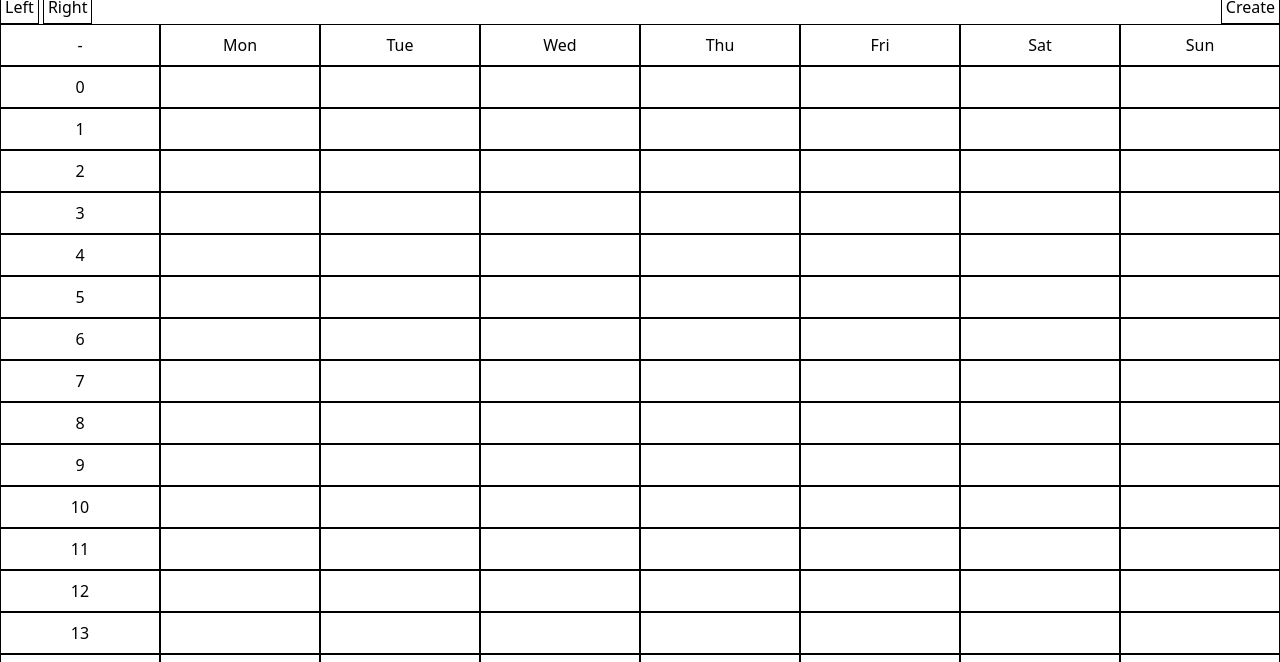
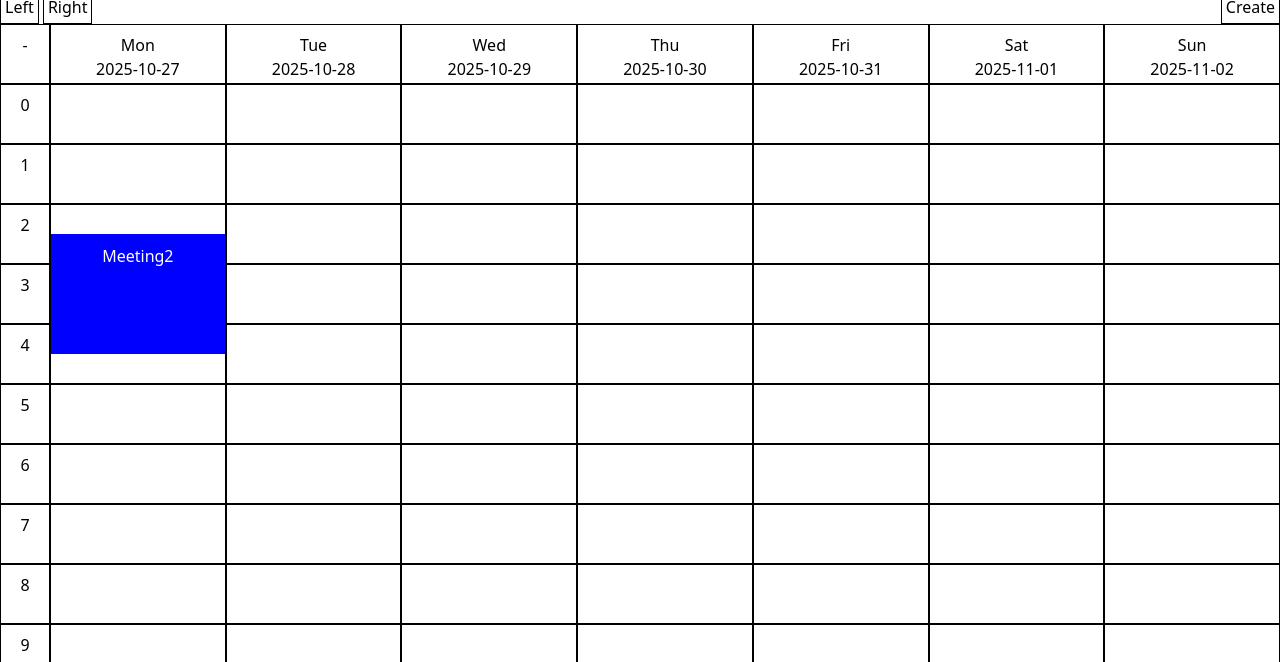
Before and after one commit to amineElgaini/JS-challenges, a website: page pages/calender/index.html in a window 1280 px wide. Shown: the part 138-800 px from the top of the page. Drawn offline with Linux system fonts and the light colour scheme.

Commit message:
print reservations

```diff
--- a/pages/calender/index.html
+++ b/pages/calender/index.html
@@ -25,7 +25,7 @@
         <button id="createReservation" class="border p-1">Create</button>
       </div>
 
-      <div id="calender" class="grid grid-cols-8"></div>
+      <div id="calender" class="grid grid-cols-[50px_repeat(7,1fr)]"></div>
     </main>
 
     <section
@@ -55,7 +55,6 @@
           >
           <input
             type="text"
-            required
             id="eventTitle"
             placeholder="Enter event title"
             class="w-full border rounded px-3 py-2 focus:outline-none focus:ring-2 focus:ring-blue-400"
@@ -70,7 +69,6 @@
           <input
             id="event-date"
             type="date"
-            required
             class="w-full border rounded px-3 py-2 focus:outline-none focus:ring-2 focus:ring-blue-400"
           />
         </div>
@@ -82,7 +80,6 @@
           >
           <input
             type="number"
-            required
             id="persons"
             min="1"
             placeholder="Enter number of persons"
@@ -98,7 +95,6 @@
               id="start-hour"
               type="number"
               min="0"
-              required
               max="23"
               placeholder="HH"
               class="w-1/2 border rounded px-3 py-2 focus:outline-none focus:ring-2 focus:ring-blue-400"
@@ -107,7 +103,6 @@
               id="start-min"
               type="number"
               min="0"
-              required
               max="59"
               placeholder="MM"
               class="w-1/2 border rounded px-3 py-2 focus:outline-none focus:ring-2 focus:ring-blue-400"
@@ -123,7 +118,6 @@
               id="end-hour"
               type="number"
               min="0"
-              required
               max="23"
               placeholder="HH"
               class="w-1/2 border rounded px-3 py-2 focus:outline-none focus:ring-2 focus:ring-blue-400"
@@ -132,7 +126,6 @@
               id="end-min"
               type="number"
               min="0"
-              required
               max="59"
               placeholder="MM"
               class="w-1/2 border rounded px-3 py-2 focus:outline-none focus:ring-2 focus:ring-blue-400"
--- a/pages/calender/main.js
+++ b/pages/calender/main.js
@@ -37,26 +37,26 @@ function getWeekDays(pagination = 0) {
 let reservations = {
   "2025-10-27": [
     {
-      startHour: "10",
-      startMin: "30",
-      endHour: "12",
-      endMin: "00",
+      startHour: 10,
+      startMin: 30,
+      endHour: 12,
+      endMin: 0,
       title: "Meeting",
     },
     {
-      startHour: "2",
-      startMin: "30",
-      endHour: "4",
-      endMin: "00",
+      startHour: 2,
+      startMin: 30,
+      endHour: 4,
+      endMin: 30,
       title: "Meeting2",
     },
   ],
   "2025-10-28": [
     {
-      startHour: "14",
-      startMin: "00",
-      endHour: "15",
-      endMin: "30",
+      startHour: 14,
+      startMin: 0,
+      endHour: 15,
+      endMin: 30,
       title: "Lunch",
     },
   ],
@@ -75,16 +75,18 @@ function isItAlreadyReserved(date, startHour, startMin, endHour, endMin) {
   startTime = startHour * 60 + startMin;
   endTime = endHour * 60 + endMin;
 
+  for (const event of reservations[date]) {
+    takendStartTime = event.startHour * 60 + event.startMin;
+    takendEndTime = event.endHour * 60 + event.endMin;
 
-  for (const event of reservations[date]) {
-    takendStartTime = +event.startHour * 60 + +event.startMin;
-    takendEndTime = +event.endHour * 60 + +event.endMin;
-
-    if (startTime >= takendStartTime && startTime < takendEndTime) {
-      console.log("you reservation can't start here");
+    if (
+      (startTime >= takendStartTime && startTime < takendEndTime) ||
+      (endTime < takendStartTime && endTime >= takendStartTime)
+    ) {
+      alert("reservation false");
       return false;
-    } else if (endTime < takendStartTime && endTime >= takendStartTime) {
-      console.log("your reservation can't end here");
+    } else if (startTime < takendStartTime && endTime > startTime) {
+      alert("reservation false");
       return false;
     }
   }
@@ -92,8 +94,47 @@ function isItAlreadyReserved(date, startHour, startMin, endHour, endMin) {
   return true;
 }
 
-function printReservation(reservation) {}
+const reservationSpacing = {
+  0: 0,
+  15: 25,
+  30: 50,
+  45: 75,
+};
 
+function printNewReservation(newReservation, date) {
+  // date = "2025-10-27";
+  // newReservation = reservations["2025-10-27"][0];
+  // console.log(date,newReservation);
+
+  const element = document.querySelector(
+    `[data-date="${date}"][data-hour="${newReservation.startHour}"]`
+  );
+  // console.log(element);
+  element.style.position = "relative";
+
+  const reservationElement = document.createElement("div");
+  reservationElement.innerHTML = `
+    ${newReservation.title}
+  `;
+  // console.log(reservationSpacing[newReservation.startMin]);
+  let top = reservationSpacing[newReservation.startMin];
+  startTime = newReservation.startHour * 60 + newReservation.startMin;
+  endTime = newReservation.endHour * 60 + newReservation.endMin;
+  let height = endTime - startTime;
+  console.log(height);
+
+  reservationElement.style.cssText = `
+    position: absolute;
+    top: ${top}%;
+    height: ${height}px;
+    left: 0;
+    width: 100%;
+    background-color: blue;
+    color: white;
+    padding: 10px;
+    `;
+  element.appendChild(reservationElement);
+}
 save.addEventListener("click", (e) => {
   e.preventDefault();
 
@@ -105,25 +146,25 @@ save.addEventListener("click", (e) => {
   const endHour = +endHourInput.value;
   const endMin = +endMinInput.value;
 
-  // if (!eventDate) {
-  //   alert("Please select a date.");
-  //   return;
-  // }
-  // if (!title) {
-  //   alert("Please enter a title.");
-  //   return;
-  // }
-  // if (!numberOfPeople || numberOfPeople <= 0) {
-  //   alert("Number of persons must be greater than 0.");
-  //   return;
-  // }
-  // if (startHour === "" || startMin === "" || endHour === "" || endMin === "") {
-  //   alert("Please fill in start and end time.");
-  //   return;
-  // }
+  if (!eventDate) {
+    alert("Please select a date.");
+    return;
+  }
+  if (!title) {
+    alert("Please enter a title.");
+    return;
+  }
+  if (!numberOfPeople || numberOfPeople <= 0) {
+    alert("Number of persons must be greater than 0.");
+    return;
+  }
+  if (startHour === "" || startMin === "" || endHour === "" || endMin === "") {
+    alert("Please fill in start and end time.");
+    return;
+  }
 
   if (isItAlreadyReserved(eventDate, startHour, startMin, endHour, endMin)) {
-    reservations[eventDate] = {
+    const newReservation = {
       title,
       numberOfPeople,
       startHour,
@@ -131,6 +172,9 @@ save.addEventListener("click", (e) => {
       endHour,
       endMin,
     };
+
+    reservations[eventDate] = newReservation;
+    printNewReservation(newReservation, eventDate);
     popup.style.display = "none";
   }
 });
@@ -159,7 +203,8 @@ function printDays() {
   days.forEach((element, i) => {
     let day = craeteField();
     day.setAttribute("data-date", element.date);
-    day.innerText = element.day;
+    // day.innerText = element.day;
+    day.innerHTML = `<span>${element.day}</span></br><span>${element.date}</span>`;
     calender.append(day);
   });
 }
@@ -180,12 +225,21 @@ function printHours() {
       calender.append(field);
     }
   }
+  printReservations();
 }
 
 function craeteField() {
   let field = document.createElement("div");
-  field.classList.add("border", "p-2", "text-center");
+  field.classList.add("border", "p-2", "text-center", "h-[60px]");
   return field;
+}
+function printReservations() {
+  for (const reservation in reservations) {
+    const date = reservation;
+    for (const res of reservations[date]) {
+      printNewReservation(res, date);
+    }
+  }
 }
 printDays();
 printHours();
```
Also changed, not shown: output.css.
